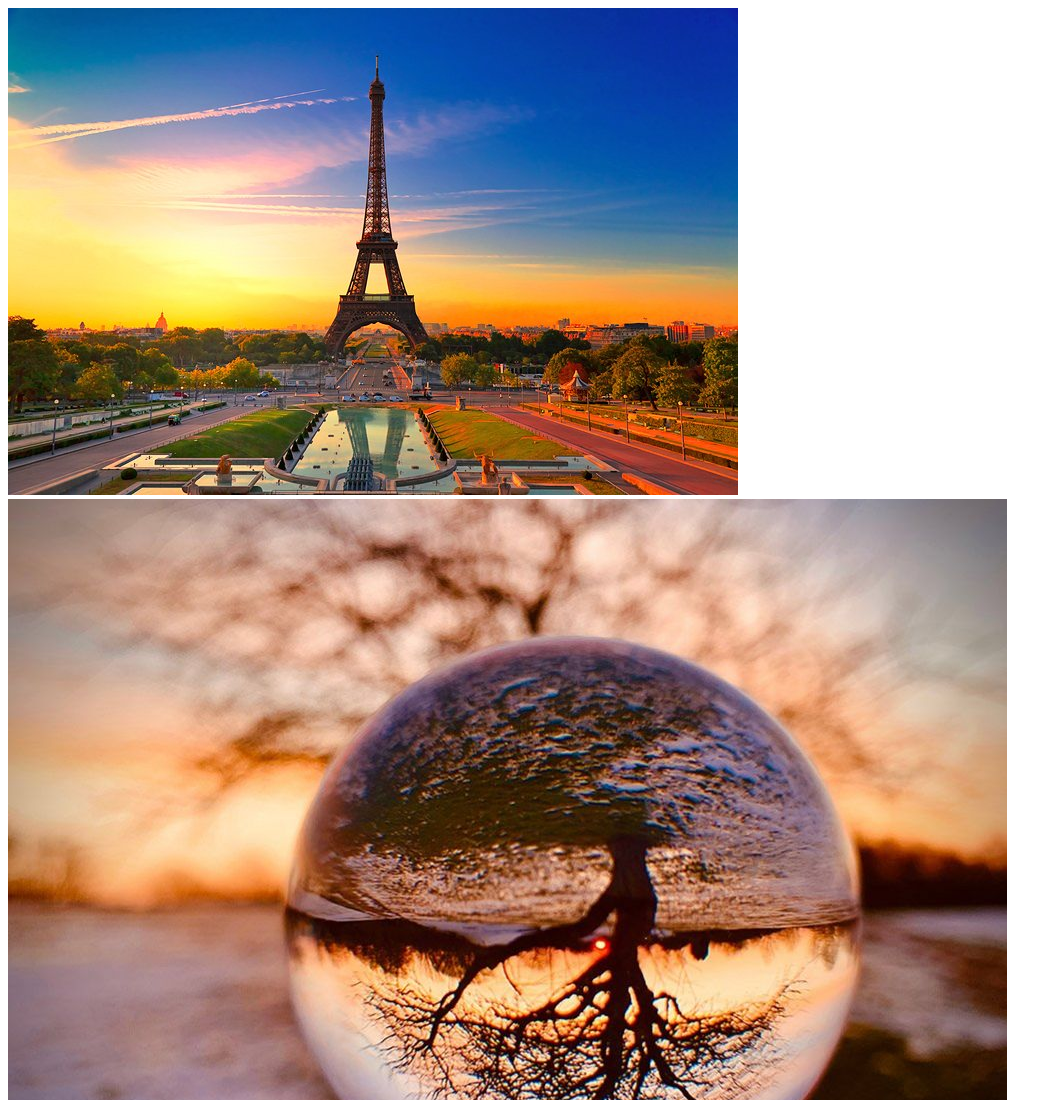
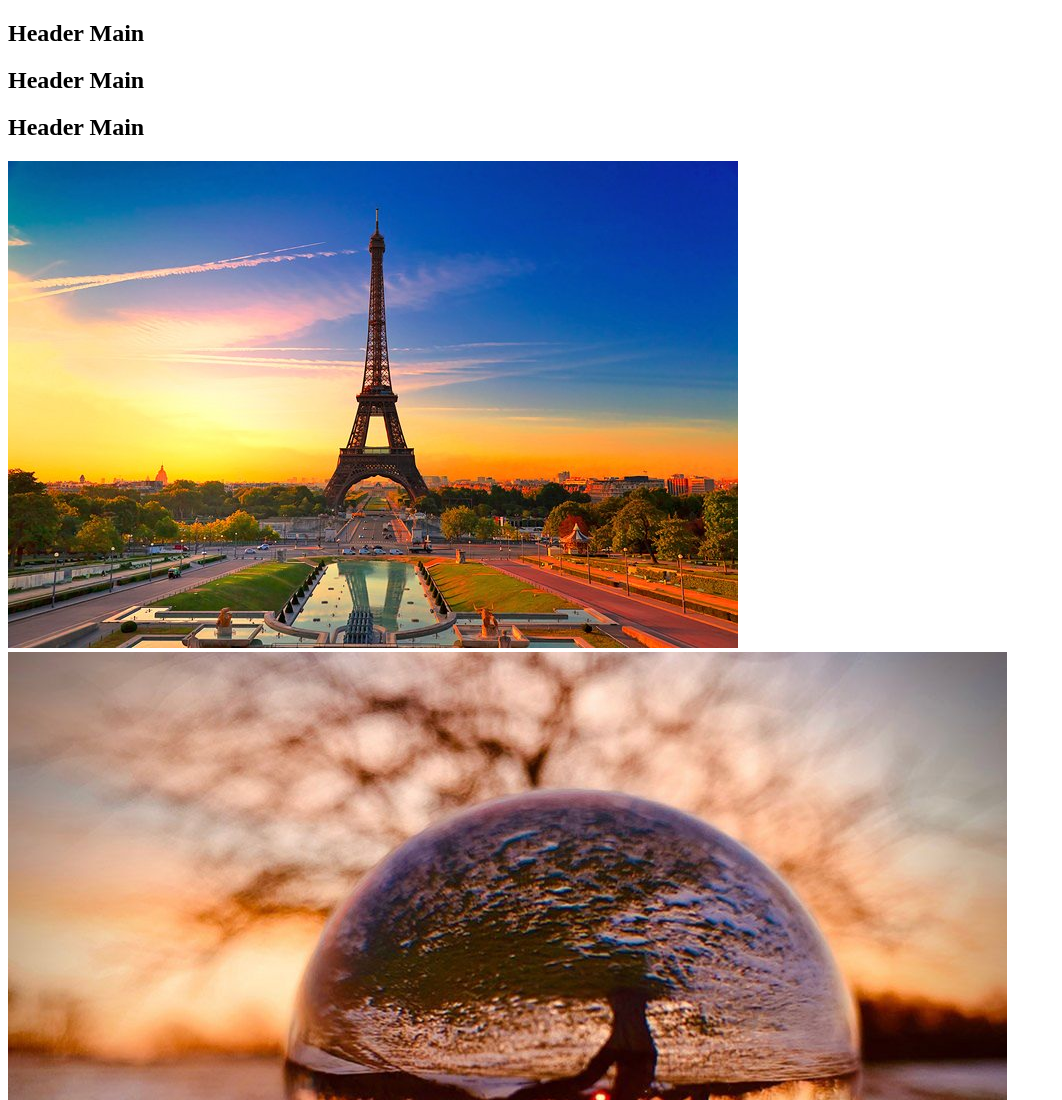
Before and after one commit to StaceyAS89/HW1-GIT, a plain HTML site: page index.html in a window 1280 px wide. Shown: the top 1100 px of the page, without its empty margins (0-1062 px from the left). Drawn offline with Linux system fonts and the light colour scheme.

Commit message:
add headers

```diff
--- a/index.html
+++ b/index.html
@@ -7,6 +7,9 @@
     <title>Document</title>
 </head>
 <body>
+    <h2>Header Main</h2>
+    <h2>Header Main</h2>
+    <h2>Header Main</h2>
     <img src="pic-1.jpeg" alt="picture-1">
     <img src="pic-2.jpeg" alt="picture-2">
 </body>
```
